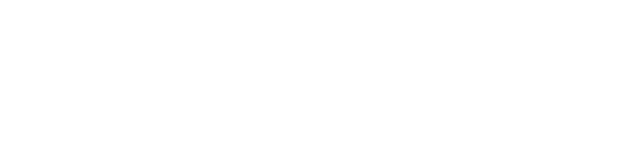
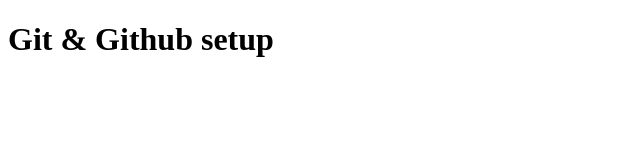
Before and after one commit to yveshema/acit1620-setA-git-example, a plain HTML site: page index.html in a window 1280 px wide. Shown: the whole page, without its empty margins (0-640 px from the left). Drawn offline with Linux system fonts and the light colour scheme.

Commit message:
Add heading

```diff
--- a/index.html
+++ b/index.html
@@ -6,6 +6,6 @@
     <title>Git testing</title>
 </head>
 <body>
-
+    <h1>Git & Github setup</h1>
 </body>
 </html>
```
